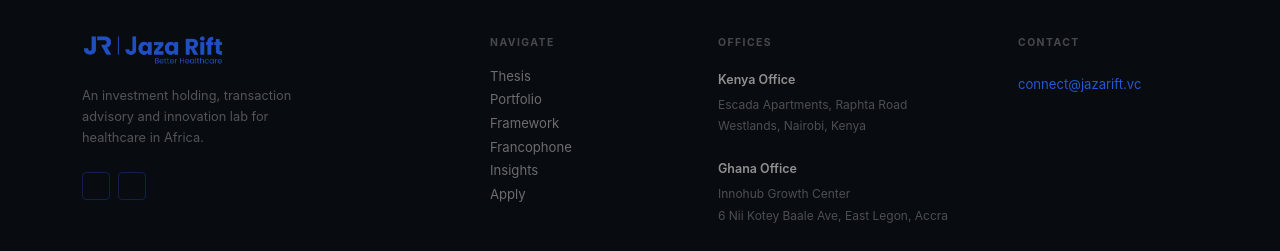
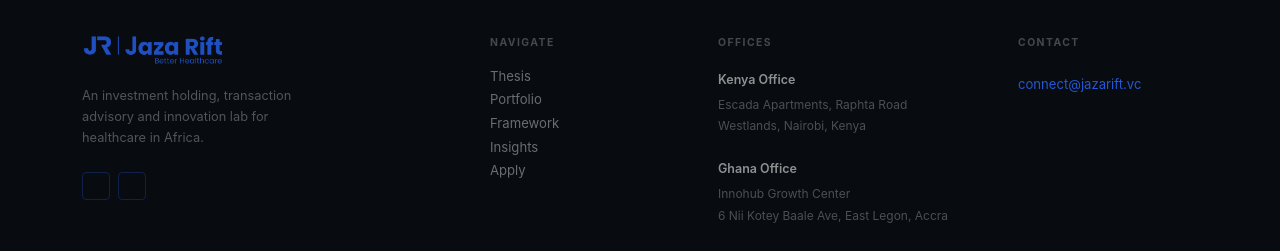
Before and after one commit to asimepartners/jazarift, a React (Vite) app: page / in a window 1280 px wide. Shown: the part 10573-10824 px from the top of the page. Built offline with nearby package versions, Linux system fonts and the light colour scheme; some icons are missing.

Commit message:
jaza2026047_1

```diff
--- a/src/components/Footer.tsx
+++ b/src/components/Footer.tsx
@@ -60,7 +60,7 @@ export default function Footer() {
               <div className="wf-ft-col">
                 <p className="wf-ft-col-label">Navigate</p>
                 <nav className="wf-ft-nav">
-                  {['Thesis', 'Portfolio', 'Framework', 'Francophone', 'Insights', 'Apply'].map((item) => (
+                  {['Thesis', 'Portfolio', 'Framework', 'Insights', 'Apply'].map((item) => (
                     <a key={item} href={`#${item.toLowerCase()}`} className="wf-ft-link">{item}</a>
                   ))}
                 </nav>
```
